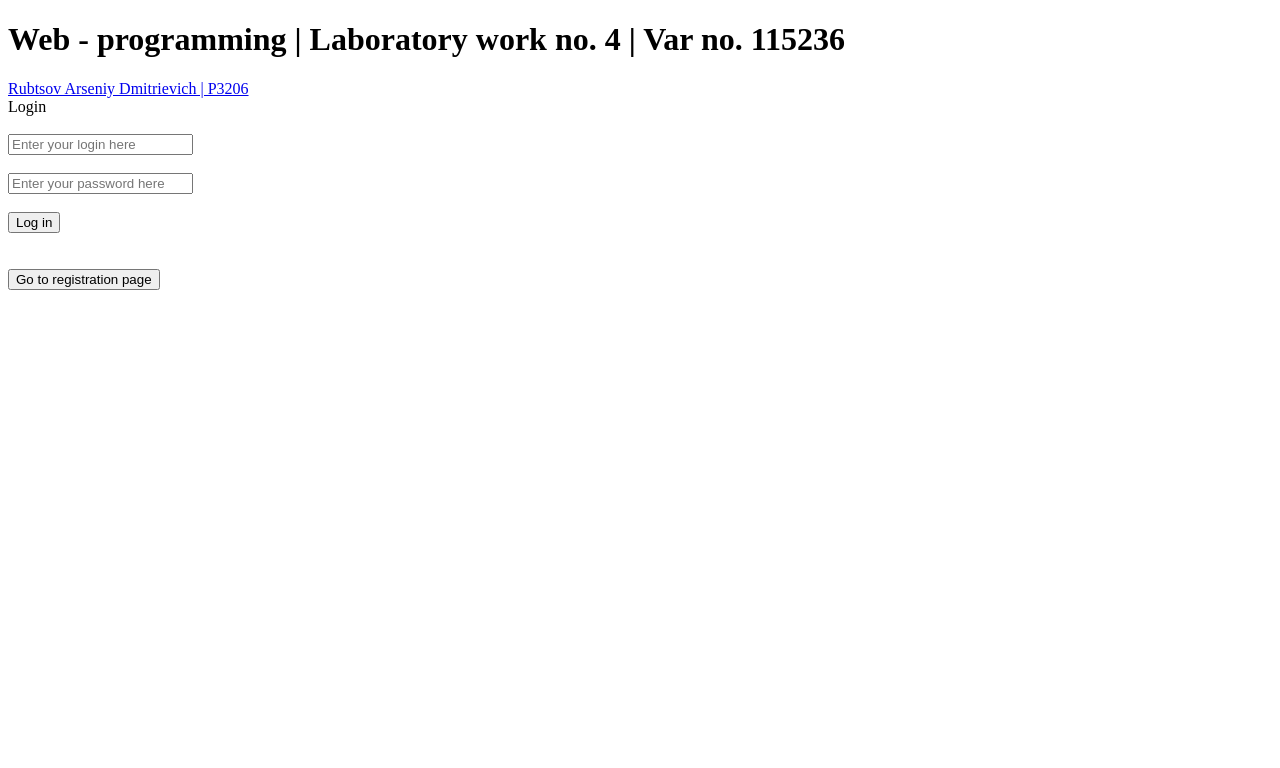
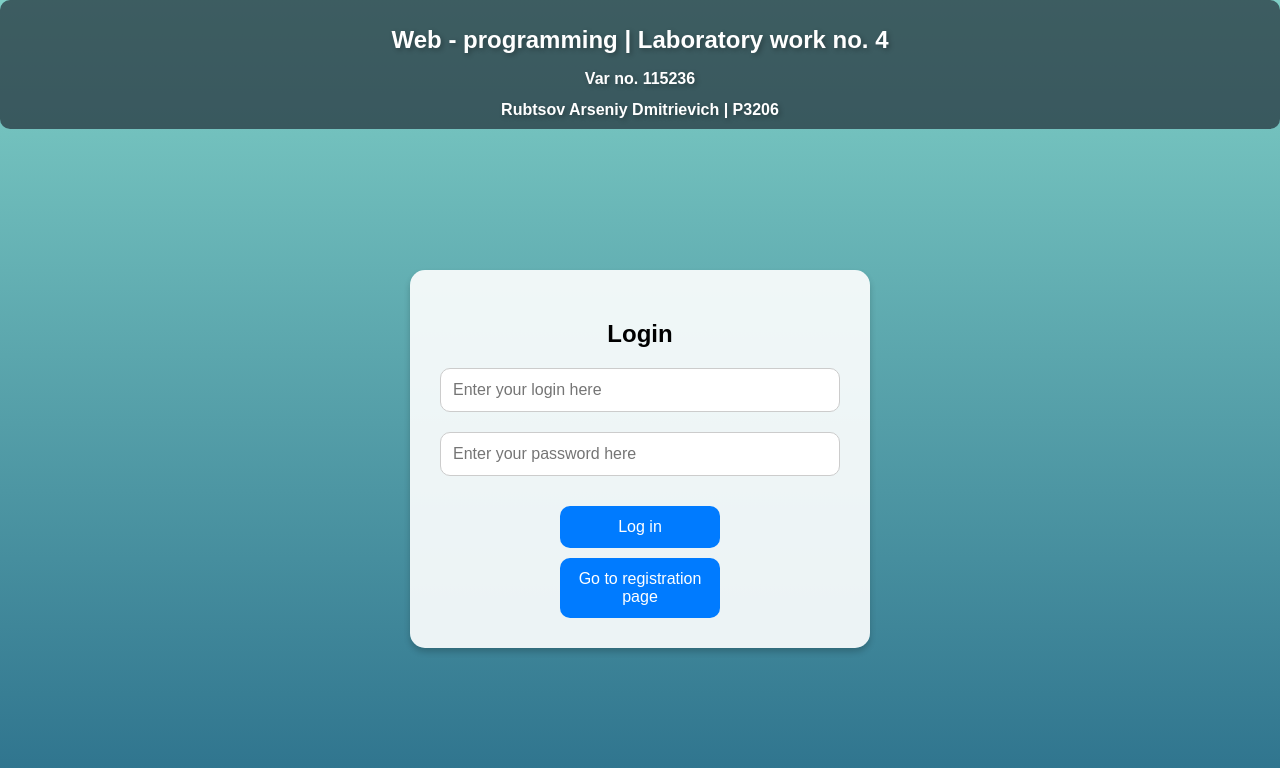
Before and after one commit to arseeenyyy/web4, a React (Create React App) app in the folder frontend/: page /login in a window 1280 px wide. Shown: the top 768 px of the page. Built offline with nearby package versions, Linux system fonts and the light colour scheme.

Commit message:
add fancy styles for login page

```diff
--- a/frontend/src/App.js
+++ b/frontend/src/App.js
@@ -6,7 +6,6 @@ import MainPage from './components/Main';
 import PrivateRoute from './PrivateRoute';
 import { AuthContext } from './AuthContext';
 import AuthProvider from './AuthContext';
-
 
 const App = () => {
   return (
--- a/frontend/src/components/Header.jsx
+++ b/frontend/src/components/Header.jsx
@@ -2,8 +2,9 @@ import React from "react";
 
 const Header = () => {
     return (
-        <header>
-            <h1>Web - programming | Laboratory work no. 4 | Var no. 115236</h1>
+        <header className="main_header">
+            <h1 >Web - programming | Laboratory work no. 4</h1>
+            <h2>Var no. 115236</h2>
             <div id="credit">
                 <a href="https://github.com/arseeenyyy">Rubtsov Arseniy Dmitrievich | P3206</a>
             </div>
--- a/frontend/src/components/LoginPage.jsx
+++ b/frontend/src/components/LoginPage.jsx
@@ -2,6 +2,7 @@ import React, { useState, useContext, useEffect } from "react";
 import { useNavigate, Link } from 'react-router-dom';
 import Header from "./Header";
 import { AuthContext } from "../AuthContext";
+import kitty from '../images/kitty2.gif'
 
 const validateForm = (login, password) => {
     const errors = {};
@@ -71,48 +72,41 @@ const Login = () => {
 
     };
     return (
-        <div>
+        <div className="registration-page">
         <Header />
-            <div className={'mainContainer'}>
-                <div className={'titleContainer'}>
-                    <div>Login</div>
+        <div className="form-container">
+            <div className="title-container">
+                <h2>Login</h2>
             </div>
-                <br />
-                <div className={'inputContainer'}>
+            <div className="input-container">
                 <input
                     value={login}
                     placeholder="Enter your login here"
                     onChange={(ev) => setLogin(ev.target.value)}
-                        className={'inputBox'}
+                    className="input-box"
                 />
-                    <br />
-                    <label className='errorLabel'>{loginError}</label>
+                <label className="error-label">{loginError}</label>
             </div>
-                <br />
-                <div className={'inputContainer'}>
+            <div className="input-container">
                 <input
                     type="password"
                     value={password}
-                    placeholder='Enter your password here'
+                    placeholder="Enter your password here"
                     onChange={(ev) => setPassword(ev.target.value)}
-                    className={'inputBox'}
+                    className="input-box"
                 />
+            </div>
+            <div className="button-container">
+                <input className="input-button" type="button" onClick={onButtonClick} value="Log in" />
+            </div>
+            <label className="error-label">{errorMessage}</label>
+            <Link to="/register">
+                <button className="input-button">Go to registration page</button>
+            </Link>
             <br />
-                    <label className='errorLabel'>{passwordError}</label>
+            <label className="error-label">{passwordError}</label>
         </div>
-                <br />
-                <div className={'inputContainer'}>
-                    <input className={'inputButton'} type='button' onClick={onButtonClick} value={'Log in'}/>
-                </div>
-                <br />
-                <div className={'inputContainer'}><label className='errorLabel'>{errorMessage}</label></div>
-                <br />
-                <div className={'inputContainer'}>
-                    <Link to='/register'>
-                        <button className={'inputButton'}>Go to registration page</button>
-                    </Link>
-                </div>
-            </div>
+        <img src={kitty} alt="" />
     </div>
     )
 }
--- a/frontend/src/components/RegisterPage.jsx
+++ b/frontend/src/components/RegisterPage.jsx
@@ -1,6 +1,7 @@
 import React, { useState, useEffect } from "react";
 import { useNavigate, Link } from "react-router-dom";
 import Header from "./Header";
+import kitty from '../images/kitty2.gif'
 
 const validateForm = (login, password, repeat_password) => {
     const errors = {};
--- a/frontend/src/index.js
+++ b/frontend/src/index.js
@@ -1,10 +1,11 @@
 import React from 'react';
 import ReactDOM from 'react-dom/client';
-// import './index.css';
 import App from './App';
 import { Provider } from 'react-redux';
 import { PersistGate } from 'redux-persist/integration/react';
 import { store, persistor } from './store';
+import './styles/loginStyles.css'
+import './styles/headerStyles.css'
 
 // const root = ReactDOM.createRoot(document.getElementById('root'));
 // root.render(
--- /dev/null
+++ b/frontend/src/styles/headerStyles.css
@@ -0,0 +1,43 @@
+.main_header {
+    width: 100%;
+    background: rgba(34, 45, 55, 0.7);
+    text-align: center;
+    border-radius: 10px;
+    color: #fff;
+    position: absolute;
+    top: 0;
+    left: 0;
+    padding: 10px 0;
+}
+
+.main_header h1 {
+    font-size: 24px;
+    font-weight: bold;
+    color: #ffffff; /* Белый цвет для контраста */
+    text-shadow: 2px 2px 5px rgba(0, 0, 0, 0.3); /* Легкая тень для улучшения читаемости */
+}
+
+.main_header h2 {
+    font-size: 16px;
+    color: #ffffff; /* Белый цвет для контраста */
+    text-shadow: 2px 2px 5px rgba(0, 0, 0, 0.3); /* Легкая тень для улучшения читаемости */
+}
+
+/* color: #b2ebf2;  */
+
+#credit {
+    text-align: center;
+    margin-top: 5px;
+}
+#credit a {
+    text-decoration: none;
+    color: white;
+    font-weight: bold;
+    transition: all 0.3s ease;
+    text-shadow: 2px 2px 5px rgba(0, 0, 0, 0.3); /* Легкая тень для улучшения читаемости */
+}
+#credit a:hover {
+    color: #b2ebf2;
+    text-decoration: underline;
+    font-size: 1.1em;
+}
--- /dev/null
+++ b/frontend/src/styles/loginStyles.css
@@ -0,0 +1,66 @@
+html, body {
+    height: 100%;
+    margin: 0;
+}
+
+.registration-page {
+    height: 100vh;
+    display: flex;
+    flex-direction: column;
+    align-items: center;
+    justify-content: start;
+    background: linear-gradient(to bottom, #80d0c7, #13547a);
+    color: black;
+    font-family: Arial, sans-serif;
+    padding-top: 250px;
+}
+
+.form-container {
+    background: rgba(255, 255, 255, 0.9);
+    width: 400px;
+    padding: 30px;
+    border-radius: 15px;
+    box-shadow: 0 4px 6px rgba(0, 0, 0, 0.2);
+    text-align: center;
+    margin-top: 20px;
+}
+
+.input-container {
+    margin-bottom: 20px;
+}
+
+.input-box {
+    width: 100%;
+    padding: 12px;
+    border: 1px solid #ccc;
+    border-radius: 10px;
+    font-size: 16px;
+    box-sizing: border-box;
+}
+
+.error-label {
+    color: #ff4d4d;
+    font-size: 12px;
+    margin-top: 5px;
+}
+
+.input-button {
+    background-color: #007bff;
+    color: #fff;
+    border: none;
+    padding: 12px;
+    border-radius: 10px;
+    cursor: pointer;
+    font-size: 16px;
+    transition: background-color 0.3s ease;
+    margin-top: 10px;
+    width: 40%;
+}
+
+.input-button:hover {
+    background-color: #0056b3;
+}
+
+.input-container:last-child {
+    margin-bottom: 30px;
+}
```
Also changed, not shown: frontend/src/images/kitty.gif (added), frontend/src/images/kitty2.gif (added). Lines whose indentation alone changed are shown as unchanged.
